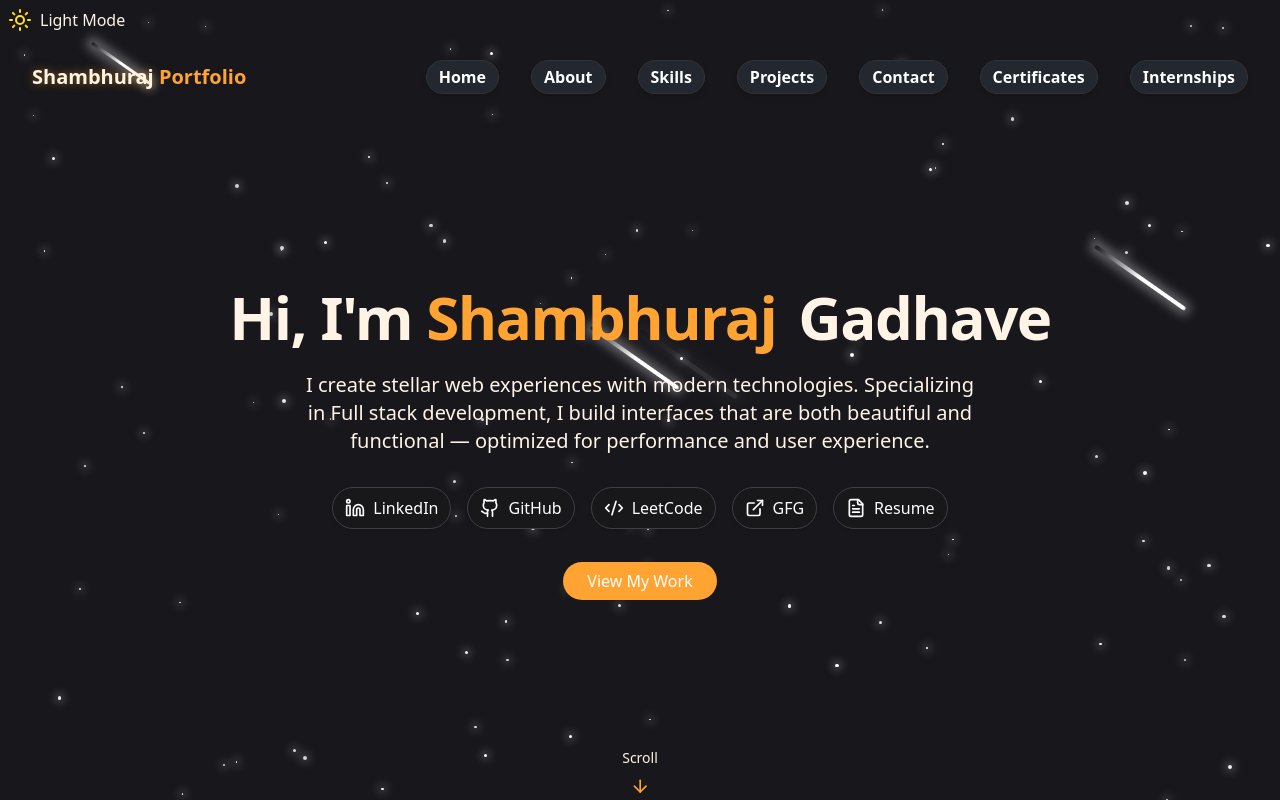
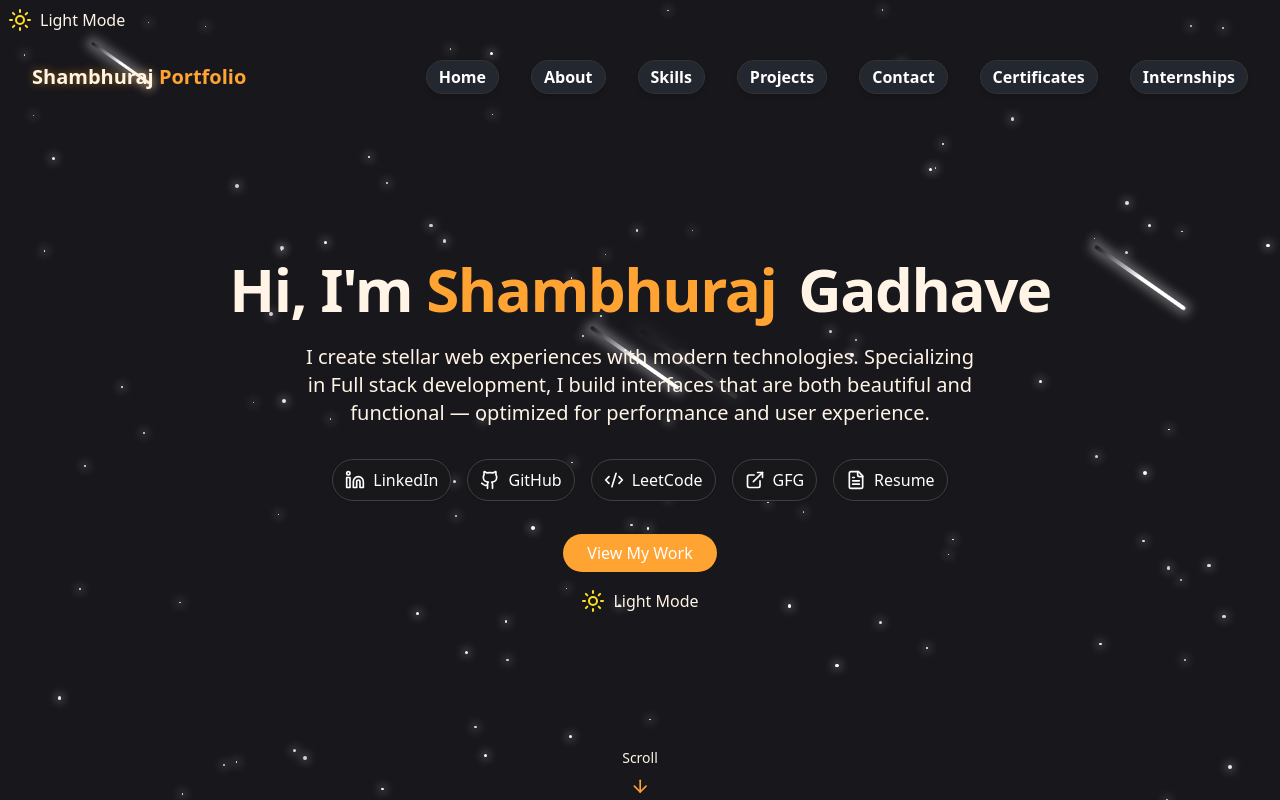
Before and after one commit to shambhuraj0007/PortfolioFinal, a React (Vite) app: page / in a window 1280 px wide. Shown: the top 800 px of the page. Built offline with nearby package versions, Linux system fonts and the light colour scheme.

Commit message:
Update HeroSection.jsx

```diff
--- a/src/components/HeroSection.jsx
+++ b/src/components/HeroSection.jsx
@@ -6,6 +6,7 @@ import {
   Code2,
   ExternalLink,
 } from "lucide-react";
+import { ThemeToggle } from "./ThemeToggle";
 
 const navItems = [
   {
@@ -81,8 +82,10 @@ export const HeroSection = () => {
           <a href="#projects" className="cosmic-button">
             View My Work
           </a>
+
         </div>
       </div>
+      <div className="mt-4">  <ThemeToggle className="absolute bottom-4 right-4 z-10 pt-2" /></div>
 
       <div className="absolute bottom-8 left-1/2 transform -translate-x-1/2 flex flex-col items-center animate-bounce">
         <span className="text-sm text-muted-foreground mb-2">Scroll</span>
```
